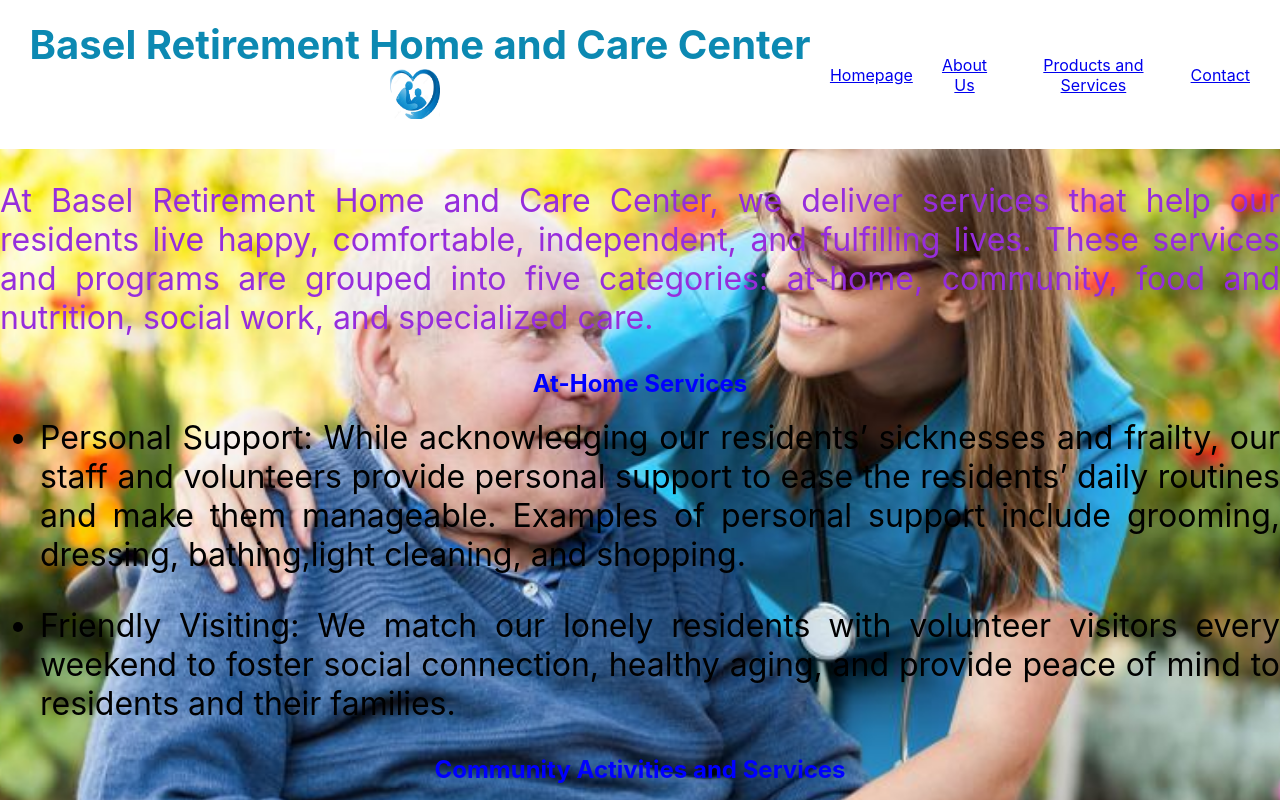
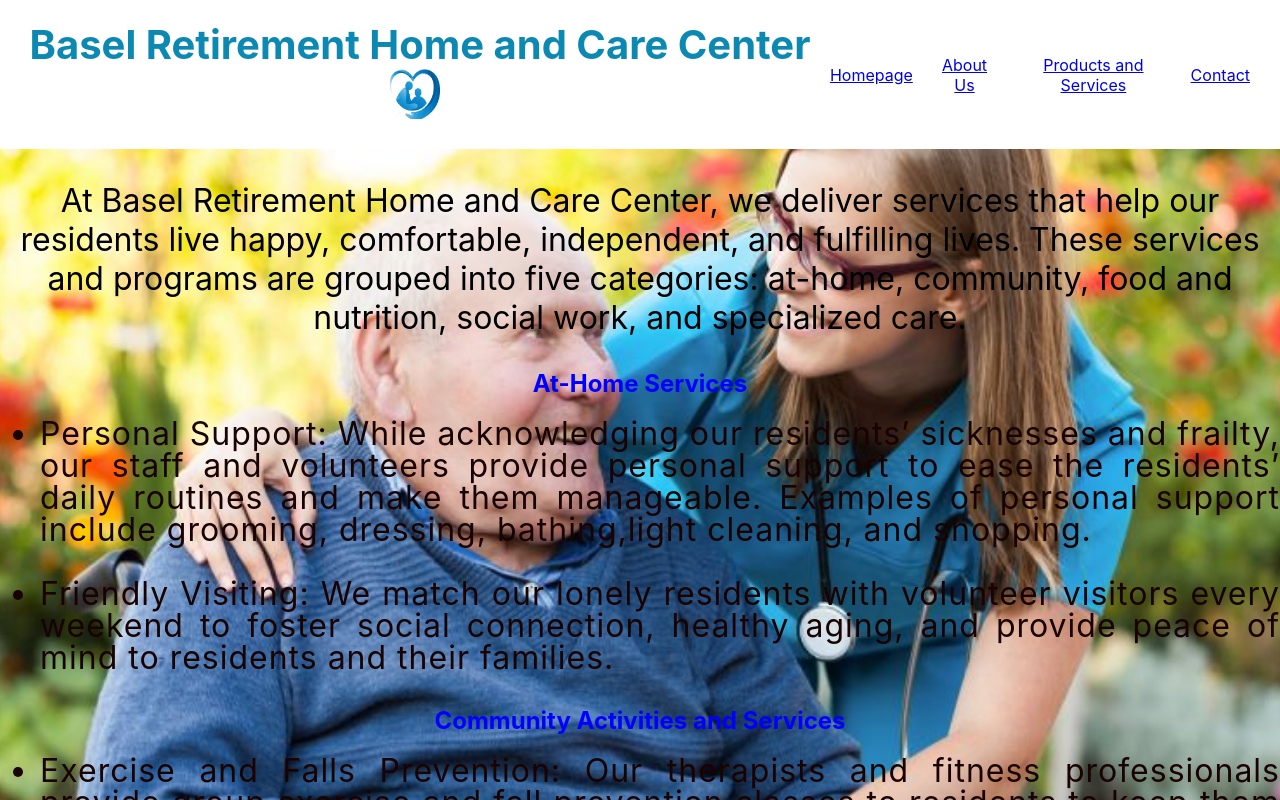
Before and after one commit to Finyasy/organization-website, a React (Create React App) app: page /products in a window 1280 px wide. Shown: the top 800 px of the page. Built offline with nearby package versions, Linux system fonts and the light colour scheme.

Commit message:
styled the list of points

```diff
--- a/src/index.css
+++ b/src/index.css
@@ -86,17 +86,19 @@ code {
   font-weight: 400; /* makes the font slightly thinner */
   font-size: 2rem; /* increases font size for headings */
   margin-bottom: 2rem;
-  color:black; /* sets text color to black */
+  color:rgb(150, 45, 220); /* sets text color to black */
   text-align: justify;
   word-wrap: break-word;
+  letter-spacing: 1px;
+  line-height: 2rem;
 }
 
 .product-text-container p{
   font-weight: 400; /* makes the font slightly thinner */
   font-size: 2rem; /* increases font size for headings */
   margin-bottom: 2rem;
-  color:  rgb(150, 45, 220);
-  text-align: justify;
+  color:  black;
+  text-align: center;
   word-wrap: break-word;
 }
 
@@ -109,9 +111,11 @@ code {
   font-weight: 400; /* makes the font slightly thinner */
   font-size: 2rem; /* increases font size for headings */
   margin-bottom: 2rem;
-  color:  black;
+  color:  rgb(25, 2, 2);
   text-align: justify;
   word-wrap: break-word;
+  letter-spacing: 1px;
+  line-height: 2rem;
 }
 
 .contact-text-container h1{
@@ -142,7 +146,7 @@ code {
   font-size: 2rem; /* increases font size for headings */
   margin-bottom: 2rem;
   color:  rgb(150, 45, 220);
-  text-align: justify;
+  text-align: center;
   word-wrap: break-word;
 }
 
```
